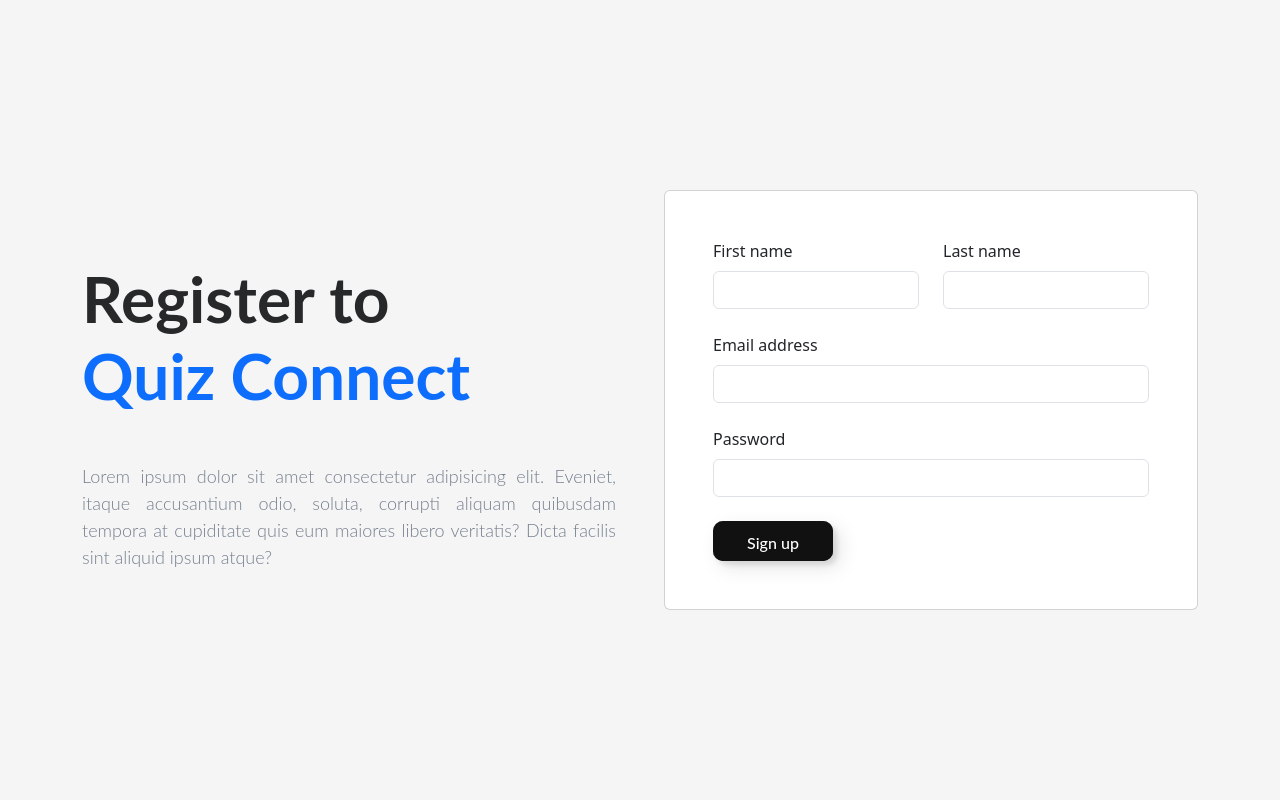
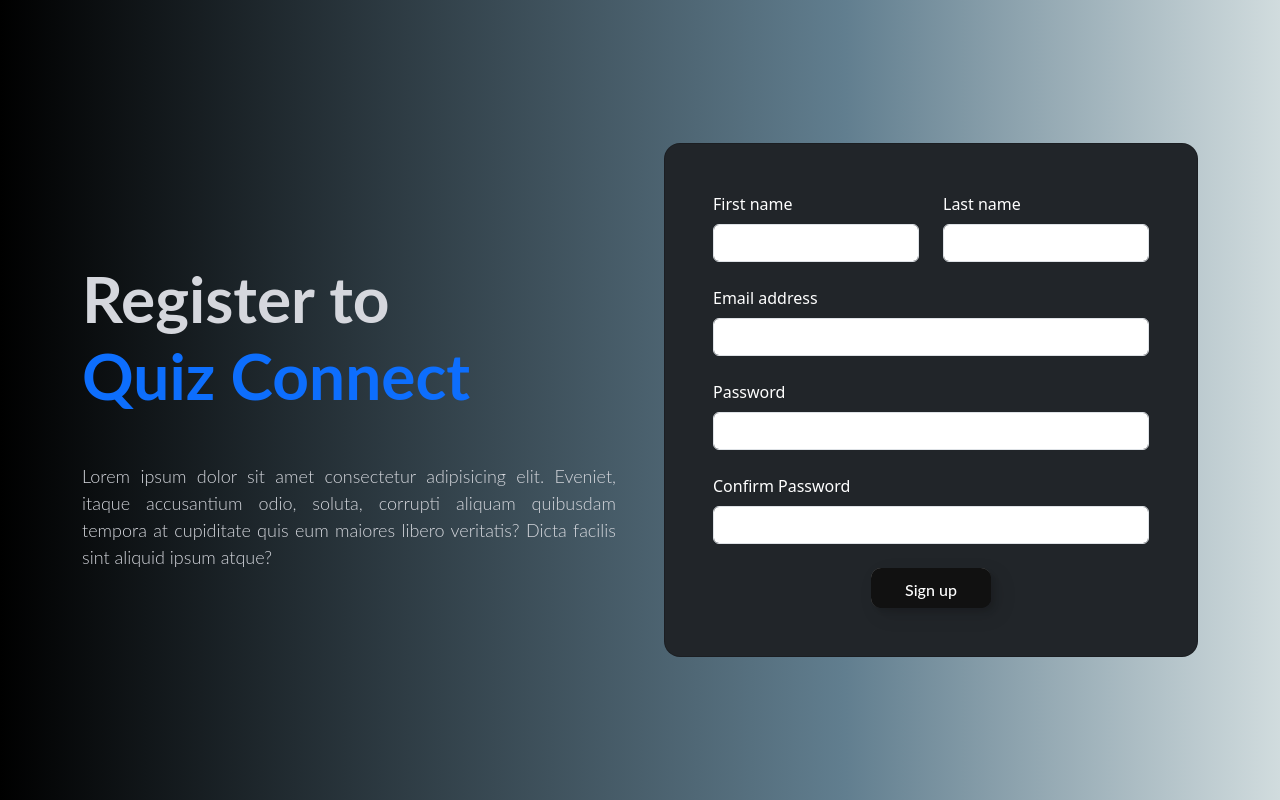
Before and after one commit to KutayAkmese/QuizConnect, a Django app: page /register in a window 1280 px wide. Run offline with Django 4.2, Linux system fonts and the light colour scheme.

Commit message:
Update register and login pages

```diff
--- a/quizconnect/app/templates/register.html
+++ b/quizconnect/app/templates/register.html
@@ -6,23 +6,34 @@
 <head>
     <meta charset="UTF-8">
     <meta name="viewport" content="width=device-width, initial-scale=1.0">
-    <title>Document</title>
+    <title>Quiz Connect | Register</title>
     <link href="https://cdn.jsdelivr.net/npm/bootstrap@5.3.2/dist/css/bootstrap.min.css" rel="stylesheet"
         integrity="sha384-T3c6CoIi6uLrA9TneNEoa7RxnatzjcDSCmG1MXxSR1GAsXEV/Dwwykc2MPK8M2HN" crossorigin="anonymous">
     <link rel="stylesheet" href="{% static 'css/button.css' %}">
     <link rel="stylesheet" href="{% static 'css/main.css' %}">
+    <style>
+        body {
+            background: rgb(0, 0, 0);
+            background: linear-gradient(90deg, rgba(0, 0, 0, 1) 0%, rgba(97, 126, 143, 1) 66%, rgba(209, 220, 222, 1) 100%);
+        }
+
+        #colored-text {
+            color: "color: hsl(220, 11%, 85%)";
+        }
+    </style>
 </head>
 
 <body>
-    <div class="px-4 py-5 px-md-5 text-center text-lg-start d-flex align-items-center" style="background-color: hsl(0, 0%, 96%); height: 100vh;">
+    <div class="px-4 py-5 px-md-5 text-center text-lg-start d-flex align-items-center"
+        style="height: 100vh;">
         <div class="container">
             <div class="row gx-lg-5 align-items-center">
                 <div class="col-lg-6 mb-5 mb-lg-0">
-                    <h1 class="my-5 display-3 fw-bold ls-tight">
-                        Register to  <br />
+                    <h1 class="my-5 display-3 fw-bold ls-tight" style="color:  hsl(220, 11%, 85%)">
+                        Register to <br />
                         <span class="text-primary">Quiz Connect</span>
                     </h1>
-                    <p style="color: hsl(217, 10%, 50.8%)">
+                    <p style="color: hsl(220, 11%, 85%)">
                         Lorem ipsum dolor sit amet consectetur adipisicing elit.
                         Eveniet, itaque accusantium odio, soluta, corrupti aliquam
                         quibusdam tempora at cupiditate quis eum maiores libero
@@ -31,39 +42,42 @@
                 </div>
 
                 <div class="col-lg-6 mb-5 mb-lg-0">
-                    <div class="card">
+                    <div class="card bg-dark text-white" style="border-radius: 1rem;">
                         <div class="card-body py-5 px-md-5">
                             <form>
                                 <div class="row">
                                     <div class="col-md-6 mb-4">
                                         <div class="form-outline">
-                                            <label class="form-label" for="form3Example1">First name</label>
+                                            <label class="form-label">First name</label>
                                             <input type="text" id="form3Example1" class="form-control" />
                                         </div>
                                     </div>
                                     <div class="col-md-6 mb-4">
                                         <div class="form-outline">
-                                            <label class="form-label" for="form3Example2">Last name</label>
+                                            <label class="form-label">Last name</label>
                                             <input type="text" id="form3Example2" class="form-control" />
                                         </div>
                                     </div>
                                 </div>
 
-                                <!-- Email input -->
                                 <div class="form-outline mb-4">
-                                    <label class="form-label" for="form3Example3">Email address</label>
+                                    <label class="form-label">Email address</label>
                                     <input type="email" id="form3Example3" class="form-control" />
                                 </div>
 
-                                <!-- Password input -->
                                 <div class="form-outline mb-4">
-                                    <label class="form-label" for="form3Example4">Password</label>
+                                    <label class="form-label">Password</label>
                                     <input type="password" id="form3Example4" class="form-control" />
                                 </div>
 
-                                <button type="submit" class="glow-on-hover custom-btn">
-                                    Sign up
-                                </button>
+                                <div class="form-outline mb-4">
+                                    <label class="form-label">Confirm Password</label>
+                                    <input type="password" id="form3Example4" class="form-control" />
+                                </div>
+
+                                <div class="d-flex justify-content-center">
+                                    <button type="submit" class="glow-on-hover custom-btn">Sign up</button>
+                                </div>
 
                             </form>
                         </div>
```
Also changed, not shown: quizconnect/app/templates/login.html (+20 -35 lines).
